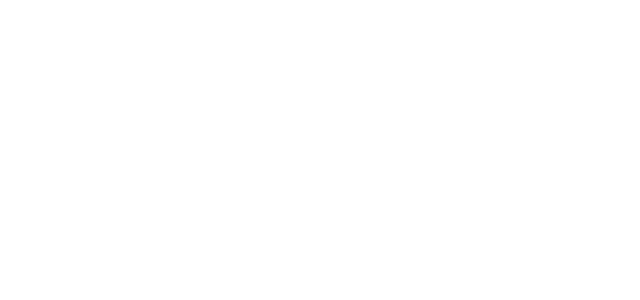
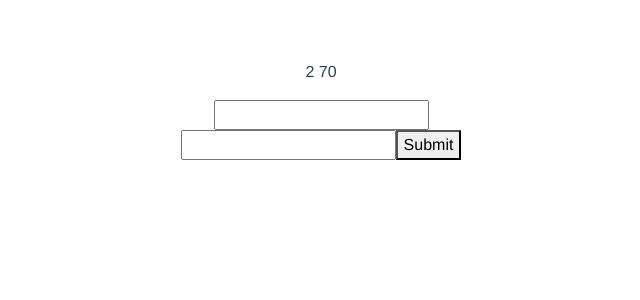
Before and after one commit to semanux/interaction-collection, a Vue app: page /2/70 in a window 1280 px wide. Before the commit this address had no page. Shown: the top 300 px of the page, without its empty margins (319-959 px from the left). Built offline with nearby package versions, Linux system fonts and the light colour scheme.

Commit message:
Updating the pageNumber and routerComponent

```diff
--- a/src/components/PageNumber.vue
+++ b/src/components/PageNumber.vue
@@ -3,12 +3,15 @@
 
 const router = useRoute()
 const id = router.params.id
-var path = location.pathname.slice(1)
+var path = location.pathname.slice(1, 2)
+var path2 = location.pathname.slice(3)
 console.log("value of the id params===", router.query.name)
 </script>
 
 <template>
   <p>
     {{path}}
+    {{path2}}
+
   </p>
 </template>
--- a/src/router/index.ts
+++ b/src/router/index.ts
@@ -9,12 +9,12 @@
     component: FirstPage
   },
   {
-    path: '/2',
+    path: '/2/70',
     name: 'second',
     component: SecondPage,
   },
   {
-    path: '/3',
+    path: '/3/70',
     name: 'third',
     component: ThirdPage,
   }
```
